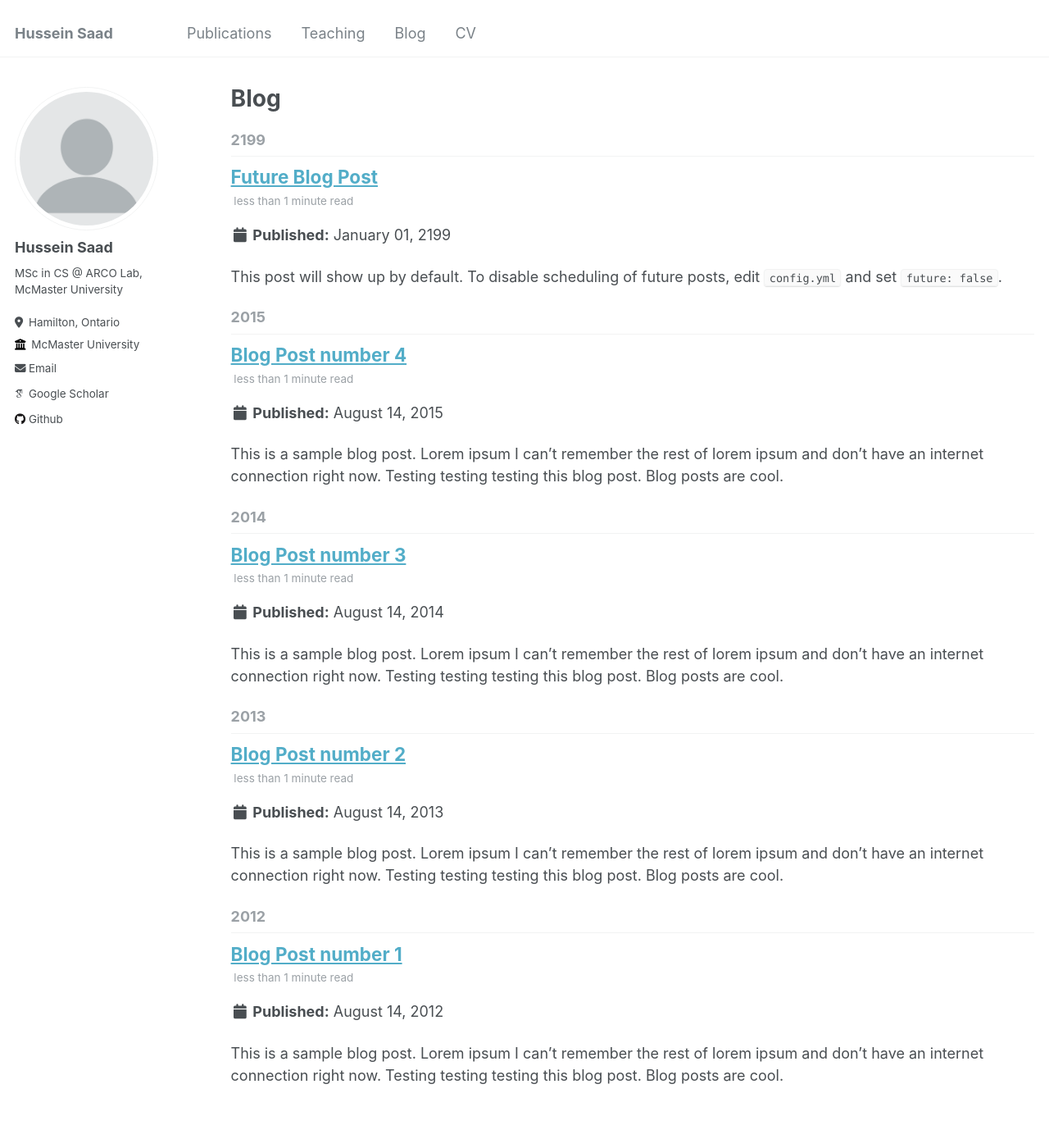
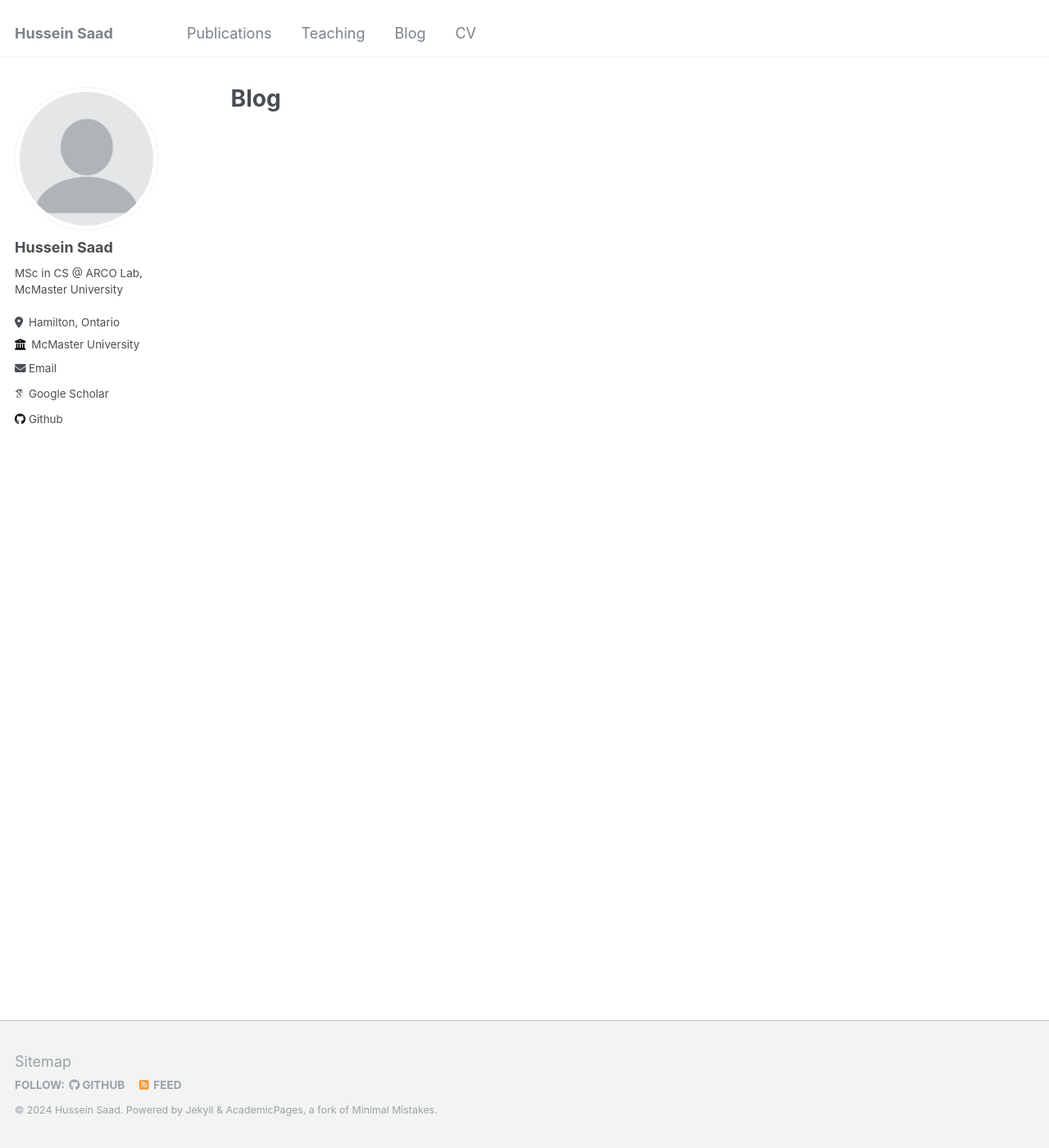
Before and after one commit to husseinsd1/husseinsd1.github.io, a Jekyll site: the page built from _pages/blog-posts.html, in a window 1280 px wide and 1400 px high. Shown: the whole window at 82% size. Built offline with Jekyll 4.4.1, drawn with Linux system fonts in a browser that asks for light colours; some web fonts are replaced.

Commit message:
Remove default blog posts

```diff
--- a/_posts/2012-08-14-blog-post-1.md
+++ /dev/null
@@ -1,20 +0,0 @@
----
-title: 'Blog Post number 1'
-date: 2012-08-14
-permalink: /posts/2012/08/blog-post-1/
-tags:
-  - cool posts
-  - category1
-  - category2
----
-
-This is a sample blog post. Lorem ipsum I can't remember the rest of lorem ipsum and don't have an internet connection right now. Testing testing testing this blog post. Blog posts are cool.
-
-Headings are cool
-======
-
-You can have many headings
-======
-
-Aren't headings cool?
-------
--- a/_posts/2013-08-14-blog-post-2.md
+++ /dev/null
@@ -1,20 +0,0 @@
----
-title: 'Blog Post number 2'
-date: 2013-08-14
-permalink: /posts/2013/08/blog-post-2/
-tags:
-  - cool posts
-  - category1
-  - category2
----
-
-This is a sample blog post. Lorem ipsum I can't remember the rest of lorem ipsum and don't have an internet connection right now. Testing testing testing this blog post. Blog posts are cool.
-
-Headings are cool
-======
-
-You can have many headings
-======
-
-Aren't headings cool?
-------
--- a/_posts/2014-08-14-blog-post-3.md
+++ /dev/null
@@ -1,20 +0,0 @@
----
-title: 'Blog Post number 3'
-date: 2014-08-14
-permalink: /posts/2014/08/blog-post-3/
-tags:
-  - cool posts
-  - category1
-  - category2
----
-
-This is a sample blog post. Lorem ipsum I can't remember the rest of lorem ipsum and don't have an internet connection right now. Testing testing testing this blog post. Blog posts are cool.
-
-Headings are cool
-======
-
-You can have many headings
-======
-
-Aren't headings cool?
-------
--- a/_posts/2199-01-01-future-post.md
+++ /dev/null
@@ -1,11 +0,0 @@
----
-title: 'Future Blog Post'
-date: 2199-01-01
-permalink: /posts/2012/08/blog-post-4/
-tags:
-  - cool posts
-  - category1
-  - category2
----
-
-This post will show up by default. To disable scheduling of future posts, edit `config.yml` and set `future: false`.
```
Also changed, not shown: _pages/about.md (+1 -1 lines), _posts/2015-08-14-blog-post-4.md (deleted, +0 -20 lines).
